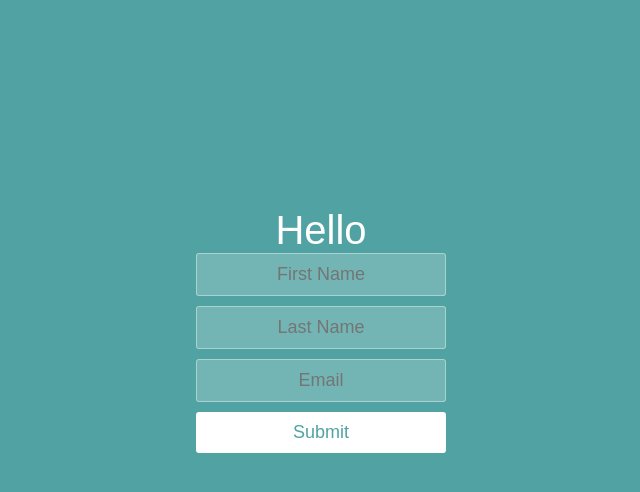
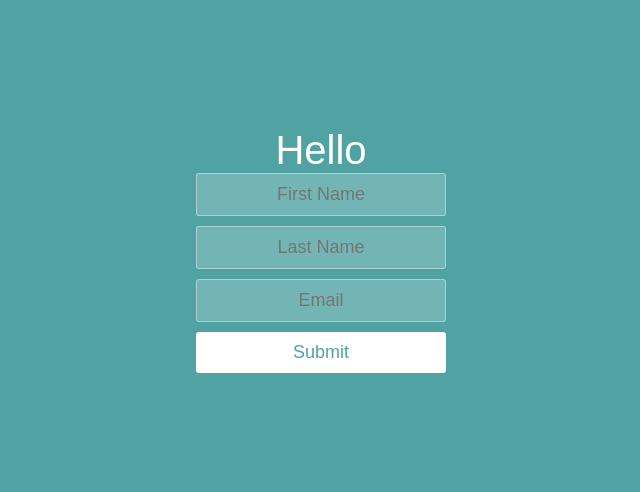
Before and after one commit to Abhilash4597/Javascript, a React (Vite) app in the folder React-notes/: page / in a window 1280 px wide. Shown: the top 492 px of the page, without its empty margins (319-959 px from the left). Built offline with nearby package versions, Linux system fonts and the light colour scheme.

Commit message:
Updated folder name

```diff
--- a/React-notes/src/App.jsx
+++ b/React-notes/src/App.jsx
@@ -1,5 +1,5 @@
 import React from 'react';
-import ComplexStatePractice from './Event-handling/ComplexStatePractice';
+import ComplexStatePractice from './Event-state-handling/ComplexStatePractice';
 // import Header from './Keeper-App/Header';
 // import Footer from './Keeper-App/Footer';
 // import Note from './Keeper-App/Note';
--- a/React-notes/src/Event-handling/HandleEvent.css
+++ b/React-notes/src/Event-state-handling/HandleEvent.css
@@ -16,7 +16,6 @@ body {
 
 .container {
   margin: 10% auto;
-  padding: 80px 0;
   text-align: center;
 }
 
```
Also changed, not shown: React-notes/src/Event-state-handling/ComplexState.jsx (renamed from React-notes/src/Event-handling/ComplexState.jsx), React-notes/src/Event-state-handling/ComplexStatePractice.jsx (renamed from React-notes/src/Event-handling/ComplexStatePractice.jsx), React-notes/src/Event-state-handling/FormEvent.jsx (renamed from React-notes/src/Event-handling/FormEvent.jsx), React-notes/src/Event-state-handling/HandleEvent.jsx (renamed from React-notes/src/Event-handling/HandleEvent.jsx).
